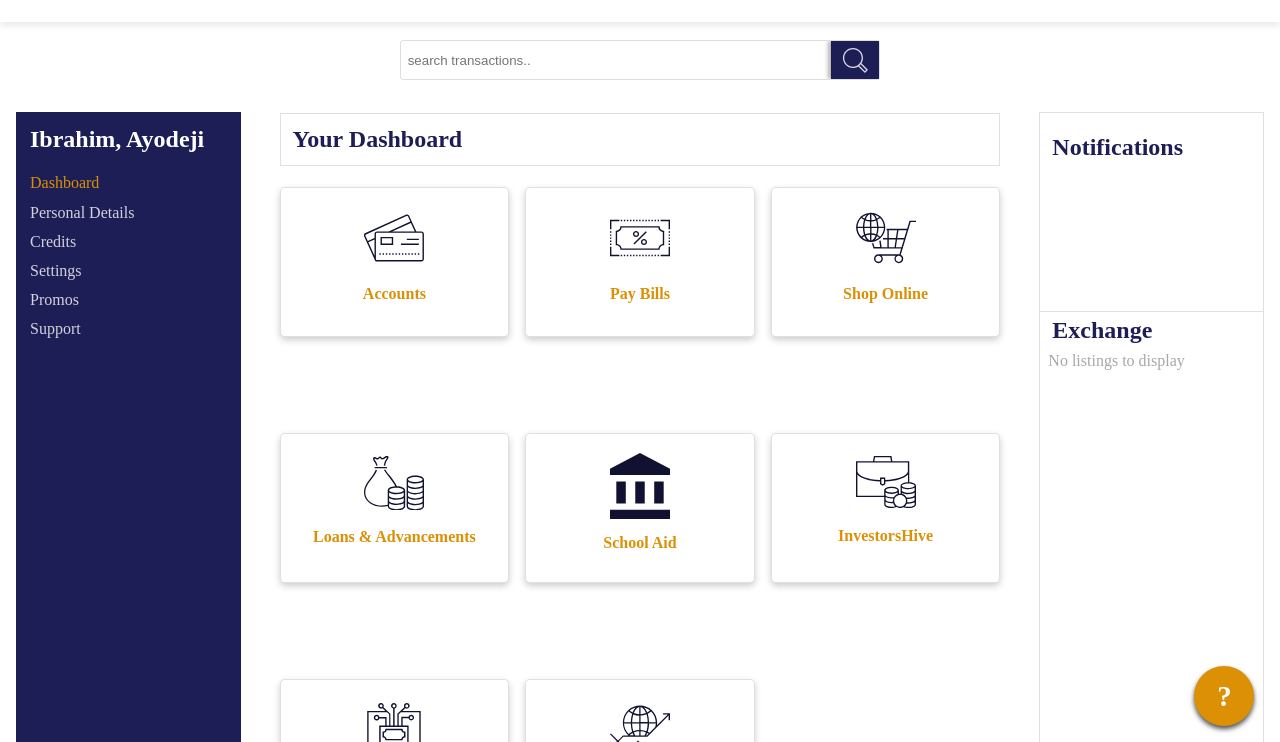
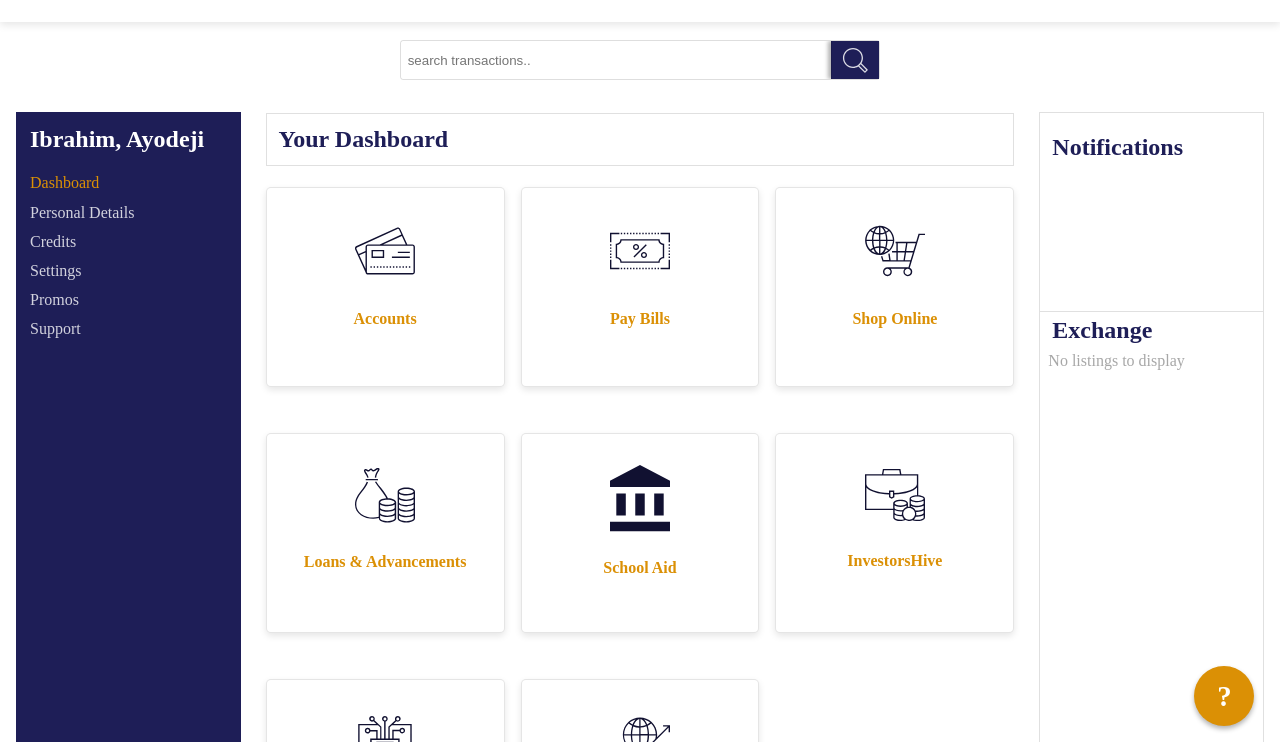
Before and after one commit to steveify1/sample-financial-app-dashboard, a website: page accounts.html in a window 1280 px wide. Shown: the part 58-800 px from the top of the page. Drawn offline with Linux system fonts and the light colour scheme.

Commit message:
updated box shadows to make them lighter

```diff
--- a/css/main.css
+++ b/css/main.css
@@ -526,8 +526,7 @@
     grid-column-gap: 2%;
   }
 }
-#customer-tray #account-menu,
-#customer-tray #account-services {
+#customer-tray #account-menu {
   padding: 0.875em;
 }
 
@@ -555,6 +554,12 @@
 }
 #account-menu .menu-items {
   background-color: #1e1e57;
+  -o-box-shadow: 0 3px 8px rgba(0, 0, 0, 0.1);
+  -ms-box-shadow: 0 3px 8px rgba(0, 0, 0, 0.1);
+  -moz-box-shadow: 0 3px 8px rgba(0, 0, 0, 0.1);
+  -webkit-box-shadow: 0 3px 8px rgba(0, 0, 0, 0.1);
+  -khtml-box-shadow: 0 3px 8px rgba(0, 0, 0, 0.1);
+  box-shadow: 0 3px 8px rgba(0, 0, 0, 0.1);
   position: absolute;
   top: 105%;
   right: 2em;
@@ -609,6 +614,12 @@
     position: static;
     opacity: 1;
     padding: unset;
+    -o-box-shadow: unset;
+    -ms-box-shadow: unset;
+    -moz-box-shadow: unset;
+    -webkit-box-shadow: unset;
+    -khtml-box-shadow: unset;
+    box-shadow: unset;
     -o-transform: scaleY(1);
     -ms-transform: scaleY(1);
     -moz-transform: scaleY(1);
@@ -627,6 +638,9 @@
   opacity: 1;
 }
 
+#account-services {
+  padding-top: 0.875em;
+}
 #account-services > h1 {
   color: #1e1e57;
   margin-bottom: 0.875em;
@@ -641,15 +655,15 @@
   grid-column-gap: 1em;
 }
 #account-services #service-list .service {
-  height: 150px;
+  height: 200px;
   background-color: #fff;
-  -o-box-shadow: 0 3px 7px rgba(0, 0, 0, 0.2);
-  -ms-box-shadow: 0 3px 7px rgba(0, 0, 0, 0.2);
-  -moz-box-shadow: 0 3px 7px rgba(0, 0, 0, 0.2);
-  -webkit-box-shadow: 0 3px 7px rgba(0, 0, 0, 0.2);
-  -khtml-box-shadow: 0 3px 7px rgba(0, 0, 0, 0.2);
-  box-shadow: 0 3px 7px rgba(0, 0, 0, 0.2);
-  border: 1px solid rgba(0, 0, 0, 0.12);
+  -o-box-shadow: 0 3px 7px rgba(0, 0, 0, 0.1);
+  -ms-box-shadow: 0 3px 7px rgba(0, 0, 0, 0.1);
+  -moz-box-shadow: 0 3px 7px rgba(0, 0, 0, 0.1);
+  -webkit-box-shadow: 0 3px 7px rgba(0, 0, 0, 0.1);
+  -khtml-box-shadow: 0 3px 7px rgba(0, 0, 0, 0.1);
+  box-shadow: 0 3px 7px rgba(0, 0, 0, 0.1);
+  border: 1px solid rgba(0, 0, 0, 0.1);
   -o-border-radius: 5px;
   -ms-border-radius: 5px;
   -moz-border-radius: 5px;
@@ -769,21 +783,21 @@
   -moz-transition: all 0.3s ease;
   -webkit-transition: all 0.3s ease;
   transition: all 0.3s ease;
-  -o-box-shadow: 0 3px 5px rgba(0, 0, 0, 0.7);
-  -ms-box-shadow: 0 3px 5px rgba(0, 0, 0, 0.7);
-  -moz-box-shadow: 0 3px 5px rgba(0, 0, 0, 0.7);
-  -webkit-box-shadow: 0 3px 5px rgba(0, 0, 0, 0.7);
-  -khtml-box-shadow: 0 3px 5px rgba(0, 0, 0, 0.7);
-  box-shadow: 0 3px 5px rgba(0, 0, 0, 0.7);
+  -o-box-shadow: 0 3px 5px rgba(0, 0, 0, 0.3);
+  -ms-box-shadow: 0 3px 5px rgba(0, 0, 0, 0.3);
+  -moz-box-shadow: 0 3px 5px rgba(0, 0, 0, 0.3);
+  -webkit-box-shadow: 0 3px 5px rgba(0, 0, 0, 0.3);
+  -khtml-box-shadow: 0 3px 5px rgba(0, 0, 0, 0.3);
+  box-shadow: 0 3px 5px rgba(0, 0, 0, 0.3);
 }
 .support:hover {
   opacity: 0.8;
-  -o-box-shadow: 0 3px 5px rgba(0, 0, 0, 0.5);
-  -ms-box-shadow: 0 3px 5px rgba(0, 0, 0, 0.5);
-  -moz-box-shadow: 0 3px 5px rgba(0, 0, 0, 0.5);
-  -webkit-box-shadow: 0 3px 5px rgba(0, 0, 0, 0.5);
-  -khtml-box-shadow: 0 3px 5px rgba(0, 0, 0, 0.5);
-  box-shadow: 0 3px 5px rgba(0, 0, 0, 0.5);
+  -o-box-shadow: 0 3px 5px rgba(0, 0, 0, 0.1);
+  -ms-box-shadow: 0 3px 5px rgba(0, 0, 0, 0.1);
+  -moz-box-shadow: 0 3px 5px rgba(0, 0, 0, 0.1);
+  -webkit-box-shadow: 0 3px 5px rgba(0, 0, 0, 0.1);
+  -khtml-box-shadow: 0 3px 5px rgba(0, 0, 0, 0.1);
+  box-shadow: 0 3px 5px rgba(0, 0, 0, 0.1);
 }
 .support#queries {
   background-color: #db9005;
```
Also changed, not shown: 1 other file.
